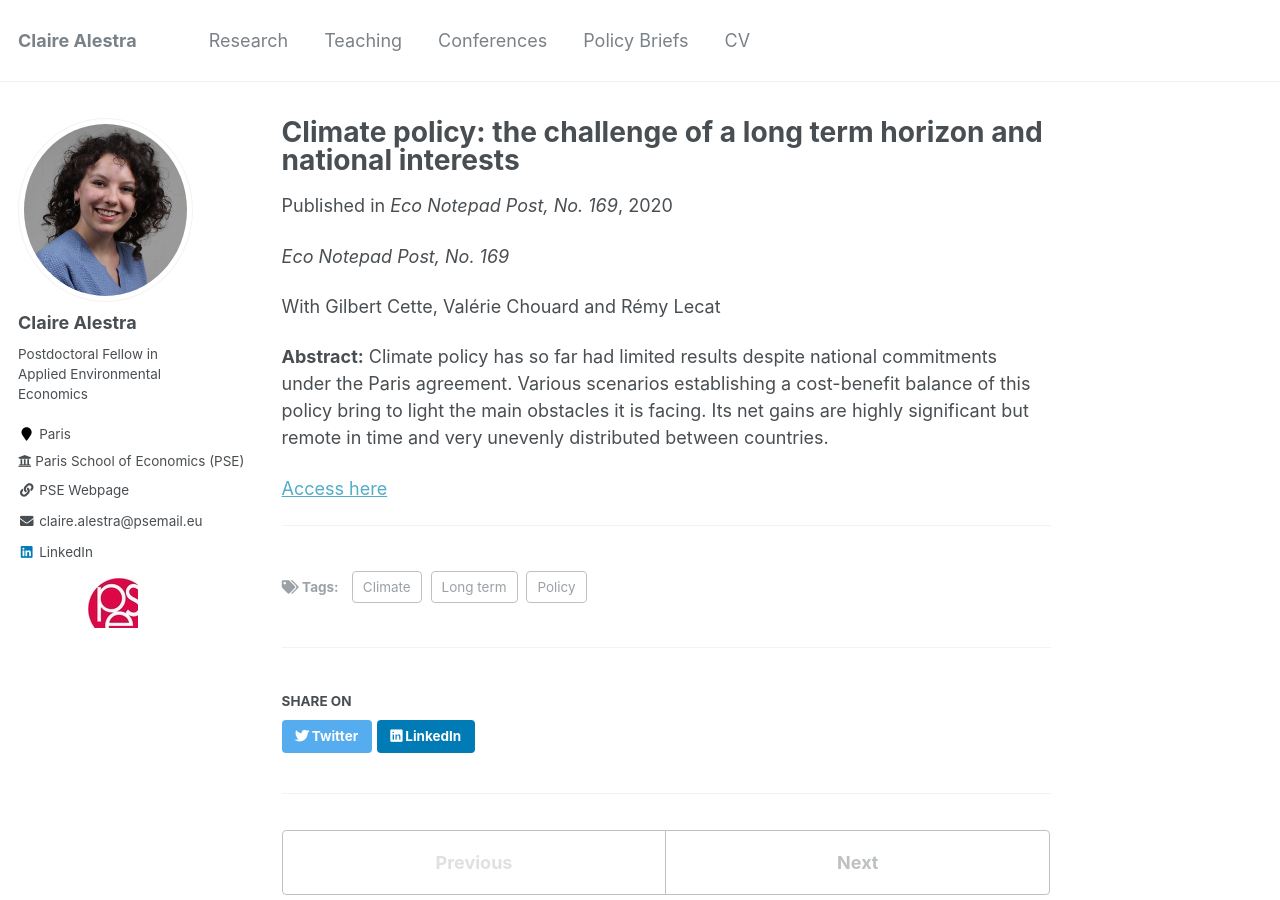
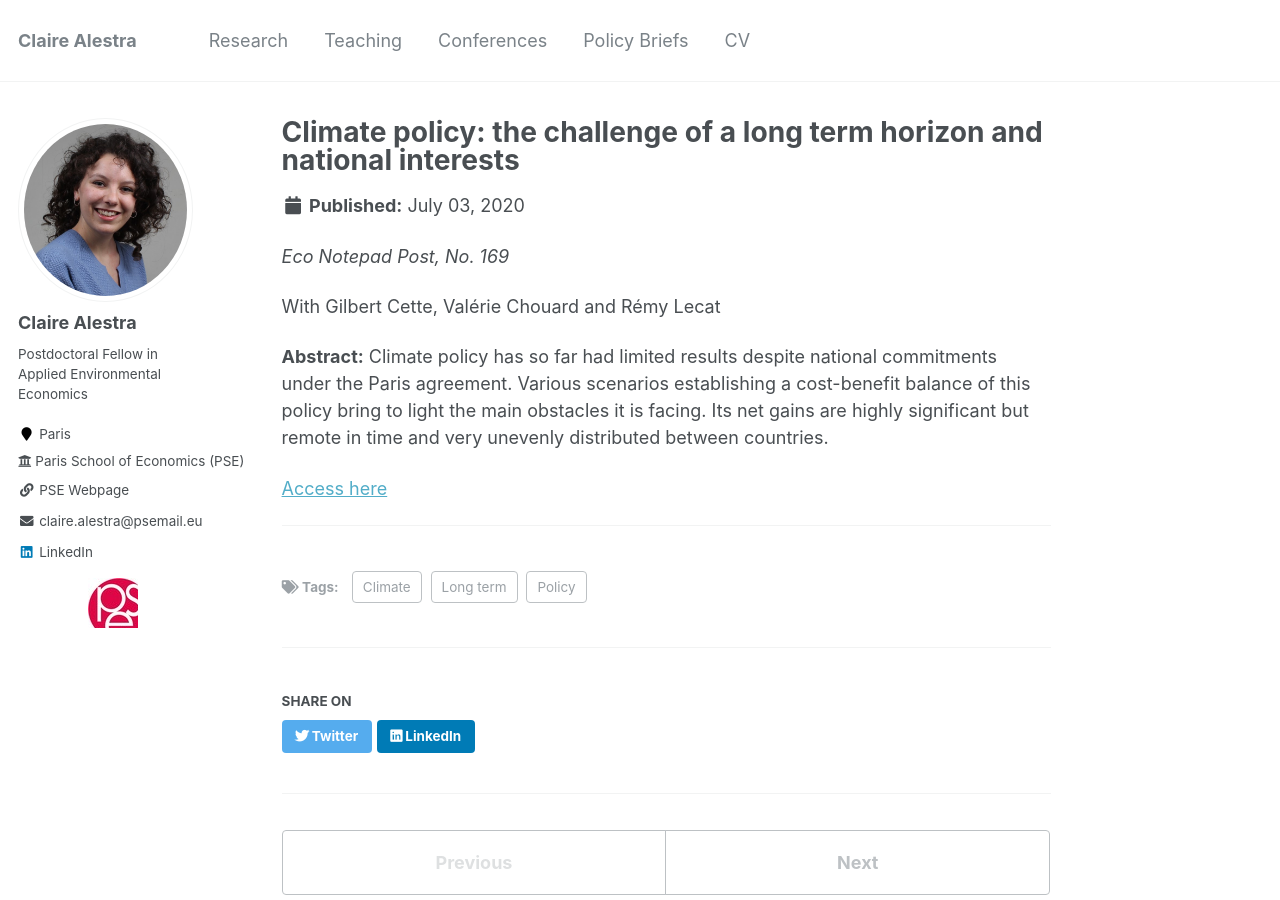
Before and after one commit to ClaireAlestra/ClaireAlestra.github.io, a Jekyll site: the page built from _posts/2012-08-14-blog-post-1.md, in a window 1280 px wide and 900 px high. Built offline with Jekyll 4.4.1, drawn with Linux system fonts in a browser that asks for light colours.

Commit message:
Update 2012-08-14-blog-post-1.md

```diff
--- a/_posts/2012-08-14-blog-post-1.md
+++ b/_posts/2012-08-14-blog-post-1.md
@@ -2,8 +2,6 @@
 title: 'Climate policy: the challenge of a long term horizon and national interests'
 date: 2020-07-03
 permalink: /posts/2020-blog-post-1/
-venue: 'Eco Notepad Post, No. 169'
-paperurl: 'https://www.banque-france.fr/en/publications-and-statistics/publications/climate-policy-challenge-long-term-horizon-and-national-interests'
 tags:
   - Climate
   - Policy
```
